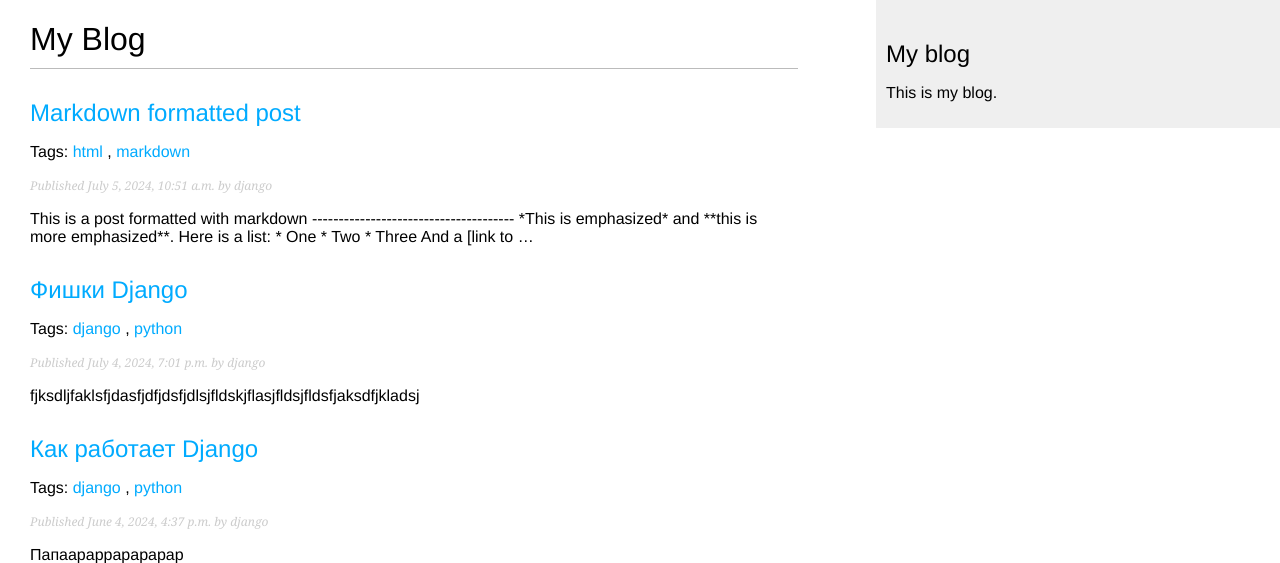
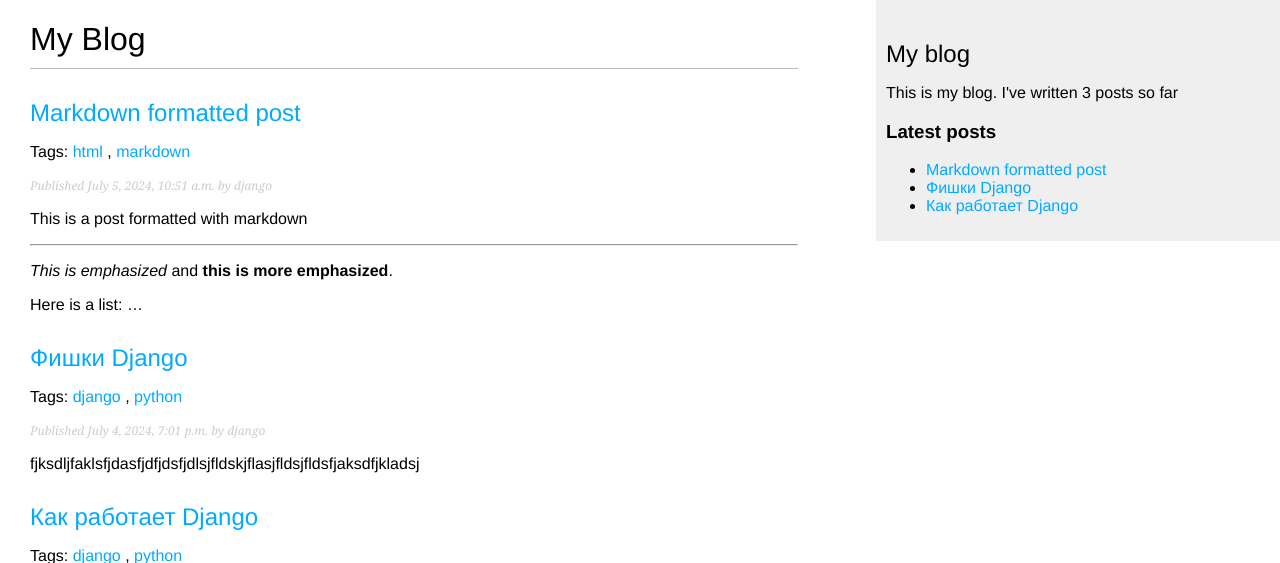
Before and after one commit to Django-B/django-blog, a Django app: page /blog/ in a window 1280 px wide. Shown: the top 563 px of the page. Run offline with Django 4.2, Linux system fonts and the light colour scheme; data comes from the database, SQL or seed files in the repository; both versions use the stored data as it was after the commit.

Commit message:
6.8 Реализация конкретно-прикладных шаблонных тегов и фильтров

```diff
--- a/mysite/blog/templates/blog/base.html
+++ b/mysite/blog/templates/blog/base.html
@@ -1,4 +1,5 @@
 {% load static %}
+{% load blog_tags %}
 <!DOCTYPE html>
 <html>
 <head>
@@ -12,7 +13,12 @@
 </div>
 <div id="sidebar">
     <h2>My blog</h2>
-    <p>This is my blog.</p>
+    <p>
+      This is my blog.
+      I've written {% total_posts %} posts so far
+    </p>
+    <h3>Latest posts</h3>
+    {% show_latest_posts 3 %}
 </div>
 </body>
 </html>
--- a/mysite/blog/templates/blog/post/detail.html
+++ b/mysite/blog/templates/blog/post/detail.html
@@ -1,4 +1,5 @@
 {% extends "blog/base.html" %}
+{% load blog_tags %}
 
 {% block title %}{{ post.title }}{% endblock %}
 
@@ -7,7 +8,7 @@
     <p class="date">
         Published {{ post.publish }} by {{ post.author }}
     </p>
-    {{ post.body|linebreaks }}
+    {{ post.body|markdown }}
     <p>
         <a href="{% url 'blog:post_share' post.id %}">
             Share this post
--- /dev/null
+++ b/mysite/blog/templates/blog/post/latest_posts.html
@@ -0,0 +1,7 @@
+<ul>
+    {% for post in latest_posts %}
+        <li>
+            <a href="{{ post.get_absolute_url }}">{{ post.title }}</a>
+        </li>
+    {% endfor %}
+</ul>
--- a/mysite/blog/templates/blog/post/list.html
+++ b/mysite/blog/templates/blog/post/list.html
@@ -1,15 +1,12 @@
 {% extends "blog/base.html" %}
+{% load blog_tags %}
 
 {% block title %}My Blog{% endblock %}
 
 {% block content %}
     <h1>My Blog</h1>
-
     {% if tag %}
-        <h2>Posts tagged with "{{ tag.name }}"</h2>
-    {% endif %}
-
-
+        <h2>Posts tagged with "{{ tag.name }}"</h2> {% endif %}
     {% for post in posts %}
         <h2>
             <a href="{{ post.get_absolute_url }}">
@@ -28,7 +25,7 @@
         <p class="date">
             Published {{ post.publish }} by {{ post.author }}
         </p>
-        {{ post.body|truncatewords:30|linebreaks }}
+        {{ post.body|markdown|truncatewords_html:20 }}
     {% endfor %}
     {% include "pagination.html" with page=posts %}
 {% endblock %}
--- /dev/null
+++ b/mysite/blog/templatetags/blog_tags.py
@@ -0,0 +1,19 @@
+from django import template
+from django.utils.safestring import mark_safe
+import markdown
+from ..models import Post
+
+register = template.Library()
+
+@register.simple_tag
+def total_posts():
+    return Post.published.count()
+
+@register.inclusion_tag('blog/post/latest_posts.html')
+def show_latest_posts(count=5):
+    latest_posts = Post.published.order_by('-publish')[:count]
+    return {'latest_posts': latest_posts}
+
+@register.filter(name='markdown')
+def markdown_format(text):
+    return mark_safe(markdown.markdown(text))
```
Also changed, not shown: mysite/blog/templatetags/__init__.py (added), mysite/db.sqlite3.
